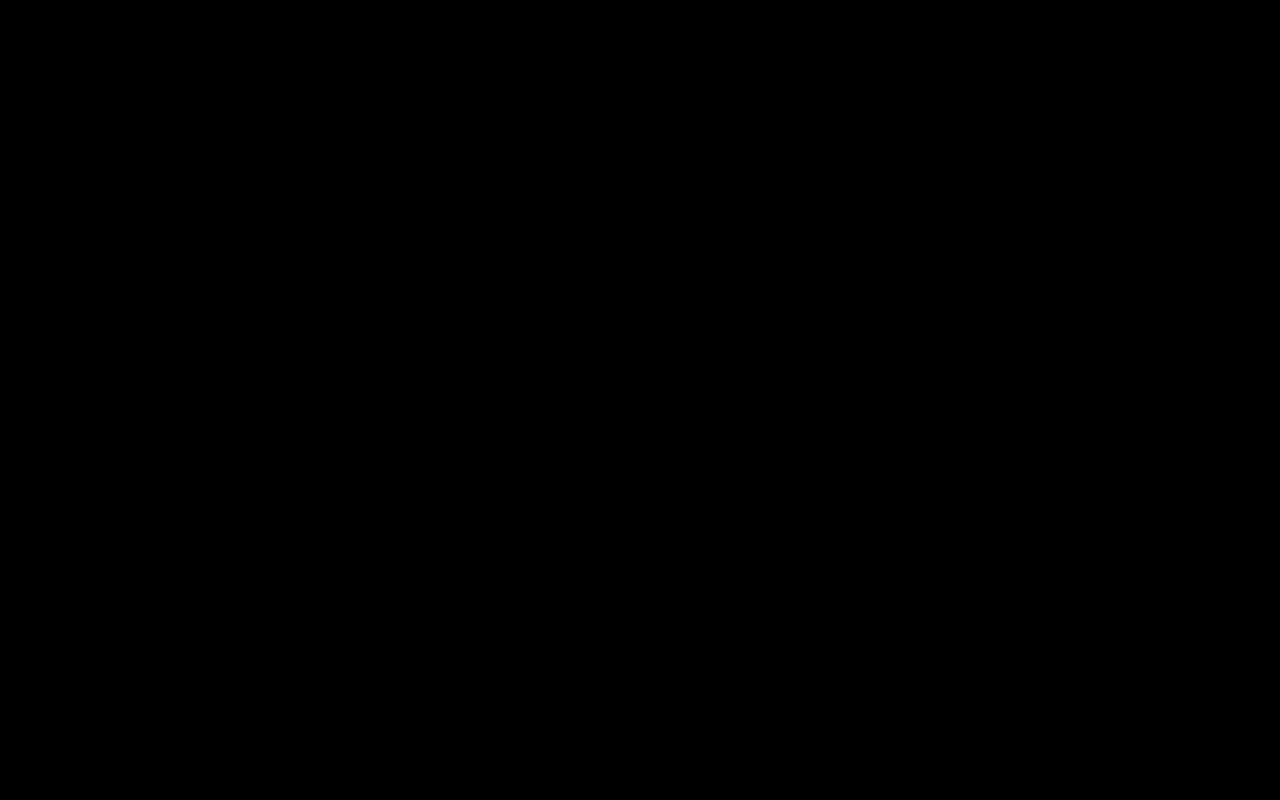
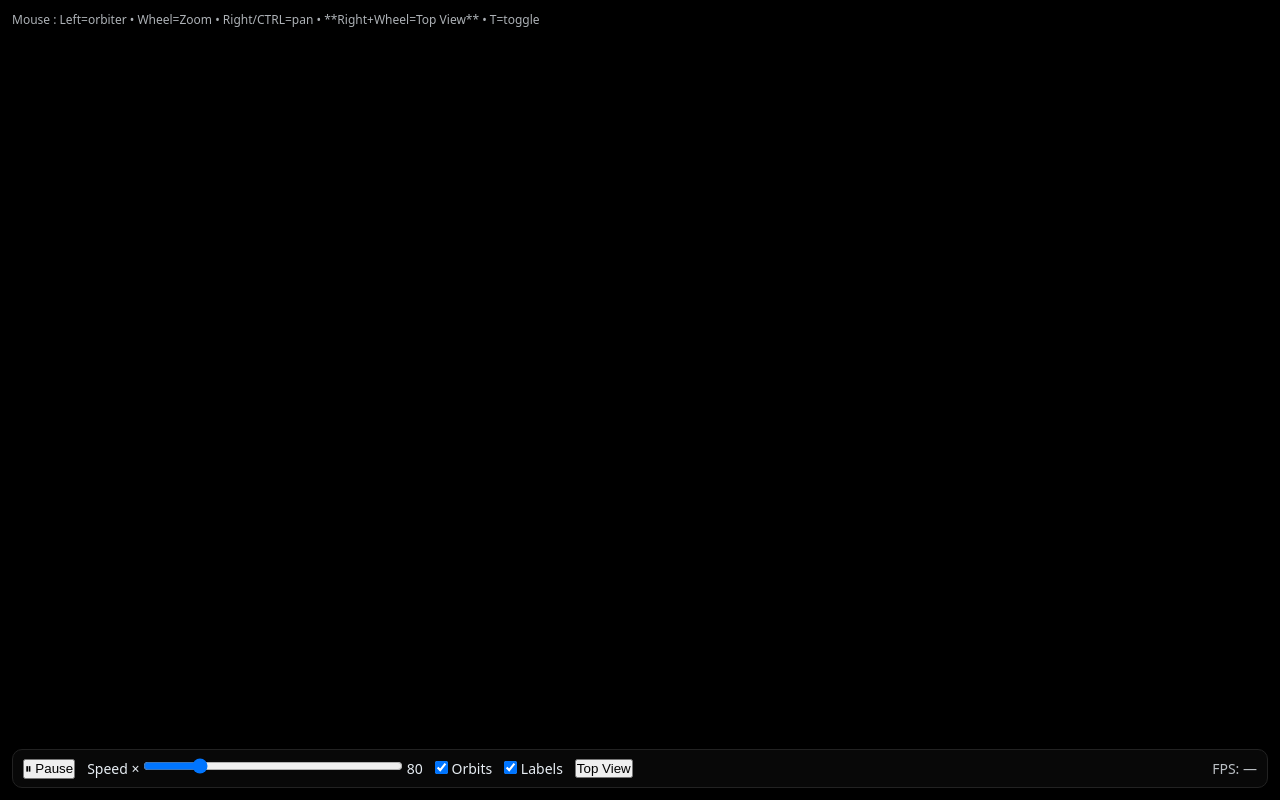
Before and after one commit to GregoryCARON/Solar-System, a plain HTML site: page index.html in a window 1280 px wide. Drawn offline with nearby package versions, Linux system fonts and the light colour scheme.

Commit message:
[FEAT] Menu

```diff
--- a/index.html
+++ b/index.html
@@ -2,11 +2,42 @@
 <html lang="en">
 <head>
 	<meta charset="UTF-8">
-	<meta name="viewport" content="width=device-width,initial-scale=1"/>
+	<meta name="editor" content="phpstorm">
+	<meta name="viewport" content="width=device-width,initial-scale=1">
 	<link rel="stylesheet" href="style.css">
 	<title>Basic Solar System</title>
 </head>
 <body>
+<div id="app"></div>
+<div id="labels"></div>
+<div id="ui">
+	<button id="pause">⏸︎ Pause</button>
+	<label>
+		Speed ×
+		<input id="speed" type="range" min="0.1" max="400" step="0.1" value="80">
+		<span id="speedVal">
+			80
+		</span>
+	</label>
+	<label>
+		<input id="showOrbits" type="checkbox" checked>
+		Orbits
+	</label>
+	<label>
+		<input id="showLabels" type="checkbox" checked>
+		Labels
+	</label>
+	<button id="topBtn" title="Vue du dessus (T)">
+		Top View
+	</button>
+	<div id="fps">
+		FPS: —
+	</div>
+</div>
+
+<div id="hint">
+	Mouse : Left=orbiter • Wheel=Zoom • Right/CTRL=pan • **Right+Wheel=Top View** • T=toggle
+</div>
 
 <script src="https://cdn.jsdelivr.net/npm/three@0.159/build/three.min.js"></script>
 <script src="script.js"></script>
--- a/style.css
+++ b/style.css
@@ -10,3 +10,71 @@ html, body {
     color: #e7edf3;
     font: 14px/1.4 system-ui, Segoe UI, Roboto, Ubuntu, Arial
 }
+
+#app {
+    position: fixed;
+    inset: 0;
+    overflow: hidden
+}
+
+#labels {
+    position: fixed;
+    inset: 0;
+    pointer-events: none
+}
+
+.label {
+    position: absolute;
+    transform: translate(-50%, -50%);
+    padding: 2px 6px;
+    font-size: 12px;
+    color: #eef2f5;
+    background: #000b;
+    border: 1px solid #222;
+    border-radius: 6px;
+    white-space: nowrap;
+    text-shadow: 0 1px 0 #000c
+}
+
+#ui {
+    position: fixed;
+    left: 12px;
+    right: 12px;
+    bottom: 12px;
+    display: flex;
+    gap: 12px;
+    align-items: center;
+    background: #0b0b0bcc;
+    border: 1px solid #222;
+    padding: 8px 10px;
+    border-radius: 10px;
+    backdrop-filter: blur(4px)
+}
+
+#ui input[type="range"] {
+    width: 260px
+}
+
+#fps {
+    margin-left: auto;
+    opacity: .8;
+    font-variant-numeric: tabular-nums
+}
+
+#hint {
+    position: fixed;
+    left: 12px;
+    top: 12px;
+    opacity: .75;
+    font-size: 12px
+}
+
+.warn {
+    position: fixed;
+    inset: 0;
+    display: grid;
+    place-items: center;
+    color: #fff;
+    background: #000;
+    font-size: 16px
+}
```
